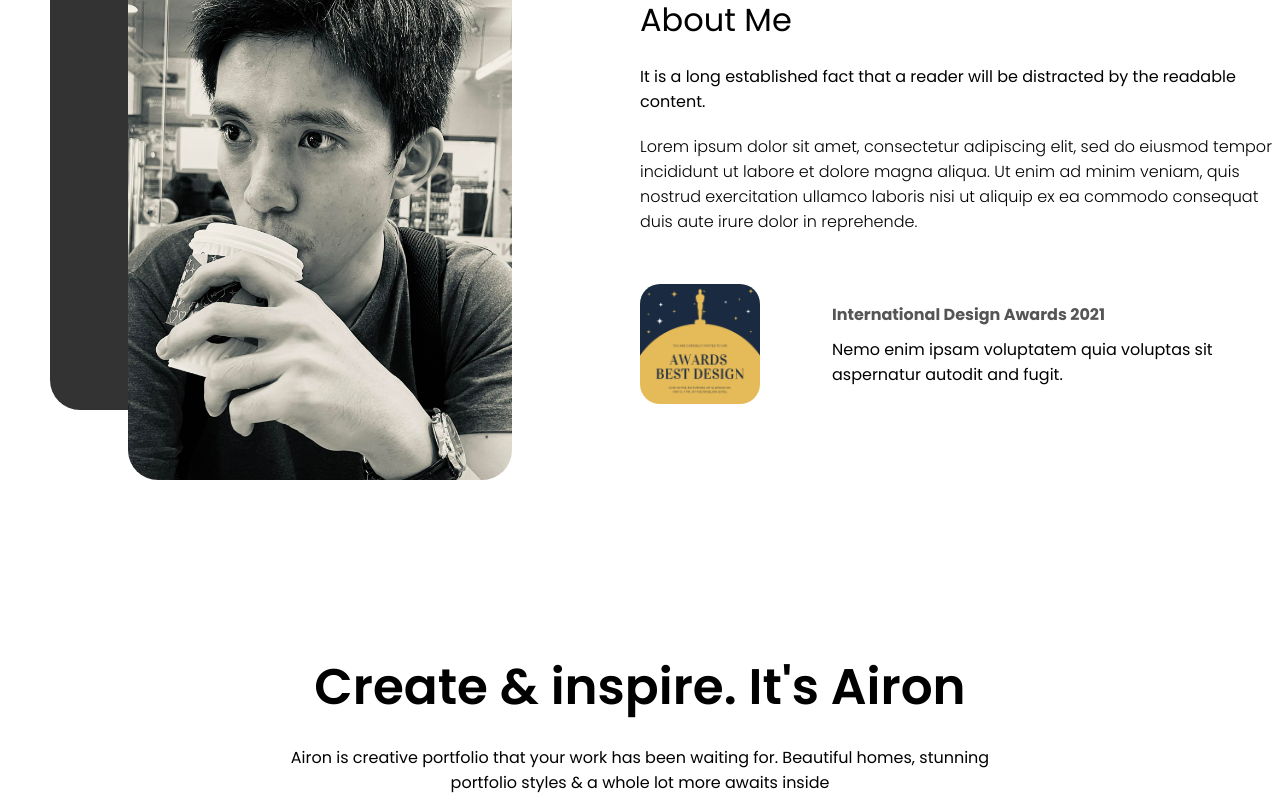
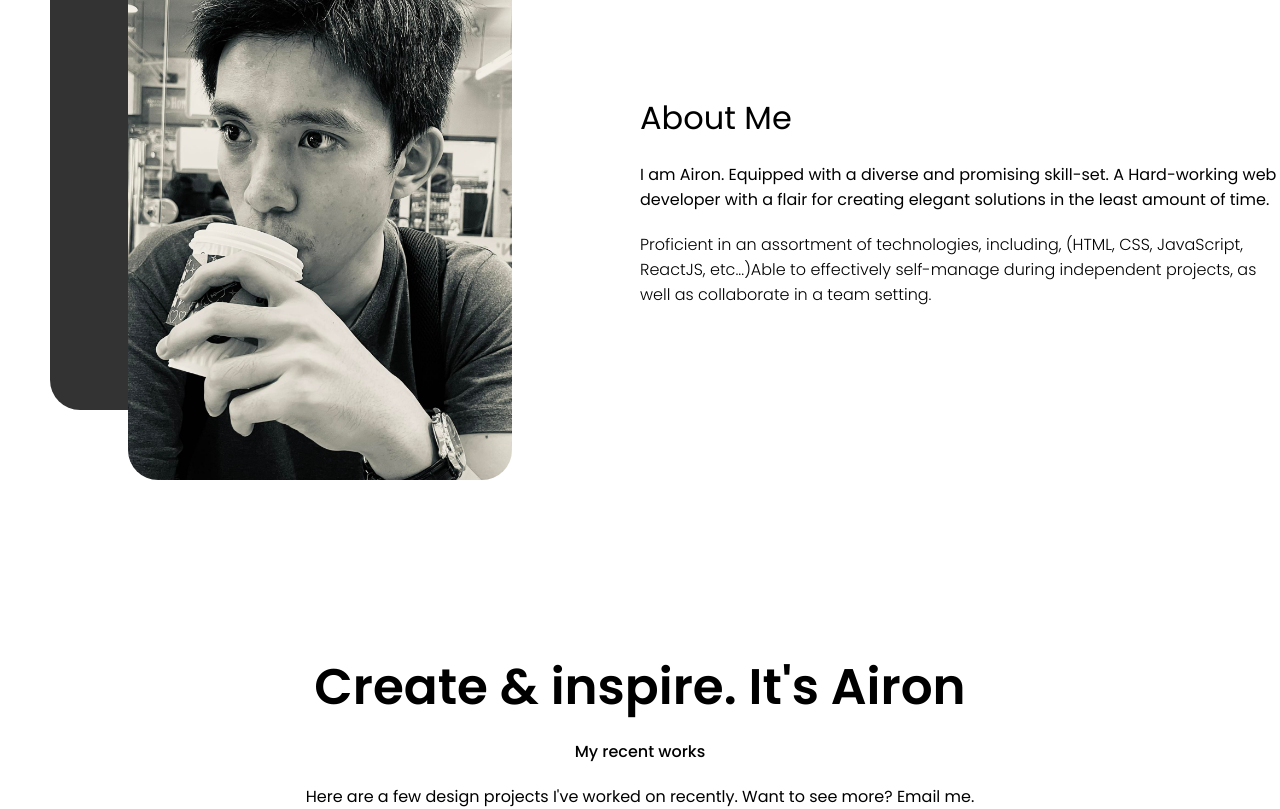
Before and after one commit to aironalonso/myportfolio, a React (Create React App) app: page / in a window 1280 px wide. Shown: the part 1000-1809 px from the top of the page. Built offline with nearby package versions, Linux system fonts and the light colour scheme.

Commit message:
my-portfolio-proj

```diff
--- a/src/components/about/About.jsx
+++ b/src/components/about/About.jsx
@@ -18,16 +18,12 @@ const About = () => {
             <div className="about-right">
                 <h1 className="about-title">About Me</h1>
                 <p className="about-sub">
-                    It is a long established fact that a reader will be distracted by the
-                    readable content.
+                    I am Airon. Equipped  with a diverse and promising skill-set. A Hard-working web developer with a flair for creating elegant solutions in the least amount of time.
                 </p>
                 <p className="about-desc">
-                    Lorem ipsum dolor sit amet, consectetur adipiscing elit, sed do
-                    eiusmod tempor incididunt ut labore et dolore magna aliqua. Ut enim ad
-                    minim veniam, quis nostrud exercitation ullamco laboris nisi ut
-                    aliquip ex ea commodo consequat duis aute irure dolor in reprehende.
+                    Proficient in an assortment of technologies, including, (HTML, CSS, JavaScript, ReactJS, etc...)Able to effectively self-manage during independent projects, as well as collaborate in a team setting.
                 </p>
-                <div className="about-award">
+                {/* <div className="about-award">
                     <img src={Award} alt="award" className="about-award-img" />
                     <div className="about-award-texts">
                         <h4 className="about-award-title">International Design Awards 2021</h4>
@@ -36,7 +32,7 @@ const About = () => {
                             and fugit.
                         </p>
                     </div>
-                </div>
+                </div> */}
             </div>
         </div>
     );
--- a/src/components/contact/Contact.jsx
+++ b/src/components/contact/Contact.jsx
@@ -41,6 +41,11 @@ const Contact = () => {
                     <h1 className="c-title">
                         Let's discuss your project
                     </h1>
+                    <p className='c-sub'>
+                        I want to bring my collective design experience to the table where we can work together to solve real business-problems in a way that optimizes all of our respective experience and knowledge.
+
+                        {/* I'm seeking out opportunities to collaborate with companies / agencies / individuals, not just work for them.  */}
+                    </p>
                     <div className="c-info">
                         <div className="c-info-item">
                             <img
@@ -48,7 +53,9 @@ const Contact = () => {
                                 className="c-icon"
                                 src={Phone}
                             />
-                            +63 926 133 5981
+                            <span>
+                                +63 926 133 5981
+                            </span>
                         </div>
                         <div className="c-info-item">
                             <img
@@ -56,7 +63,9 @@ const Contact = () => {
                                 className="c-icon"
                                 src={Email}
                             />
-                            eronjoswaalonso@gmail.com
+                            <span>
+                                eronjoswaalonso@gmail.com
+                            </span>
                         </div>
                         <div className="c-info-item">
                             <img
@@ -64,7 +73,9 @@ const Contact = () => {
                                 className="c-icon"
                                 src={Address}
                             />
-                            483 Anne's Apt. Balaga Subd. Kampupot St. Bagong Bayan, Malolos, Bulacan
+                            <span>
+                                483 Anne's Apt. Balaga Subd. Kampupot St. Bagong Bayan, Malolos, Bulacan
+                            </span>
                         </div>
                     </div>
                 </div>
--- a/src/components/contact/contact.css
+++ b/src/components/contact/contact.css
@@ -1,5 +1,5 @@
 .c {
-    height: 100vh;
+    height: 100%;
     position: relative;
 }
 
@@ -21,6 +21,11 @@
 
 .c-title {
     font-size: 60px;
+    width: 90%;
+}
+
+.c-sub {
+    font-weight: 300;
     width: 80%;
 }
 
@@ -95,6 +100,7 @@ button:hover {
     }
 
     .c-info-item {
+        gap: 2px;
         margin: 20px 0px;
         width: 100%;
     }
@@ -117,6 +123,10 @@ button:hover {
     }
 
     button {
-        margin-top: 10px;
+        margin: 10px 0px;
+    }
+
+    .c-icon {
+        margin-right: 0;
     }
 }
--- a/src/components/intro/Intro.jsx
+++ b/src/components/intro/Intro.jsx
@@ -20,7 +20,9 @@ const Intro = () => {
                         </div>
                     </div>
                     <p className="intro-description">
-                        I design and develop services for customers of all sizes, specializing in creating stylish, modern websites, web services and online stores.
+                        Experienced Web Developer adept in all stages of advanced web development. Knowledgable in user interface, testing, and debugging processes. Bringing forth expertise in design, installation, testing and maintenance of web systems.
+
+                        {/* I design and develop services for customers of all sizes, specializing in creating stylish, modern websites, web services and online stores. */}
                     </p>
                 </div>
                 <svg
--- a/src/components/intro/intro.css
+++ b/src/components/intro/intro.css
@@ -61,6 +61,10 @@
     height: 50px;
 }
 
+/* .intro-description {
+    padding-top: 74px;
+} */
+
 .intro-scroll {
     bottom: 20px;
     height: 30px;
--- a/src/components/productList/ProductList.jsx
+++ b/src/components/productList/ProductList.jsx
@@ -10,8 +10,9 @@ const ProductList = () => {
                 <h1 className="pl-title">
                     Create & inspire. It's Airon
                 </h1>
+                <h4 className='pl-sub'>My recent works</h4>
                 <p className="pl-desc">
-                    Airon is creative portfolio that your work has been waiting for. Beautiful homes, stunning portfolio styles & a whole lot more awaits inside
+                    Here are a few design projects I've worked on recently. Want to see more? Email me.
                 </p>
             </div>
             <div className="pl-list">
--- a/src/components/productList/productList.css
+++ b/src/components/productList/productList.css
@@ -13,6 +13,11 @@
 .pl-title {
     font-size: 50px;
     font-weight: 600;
+}
+
+.pl-sub {
+    font-weight: 500;
+    margin: 14px 0px;
 }
 
 .pl-desc {
```
